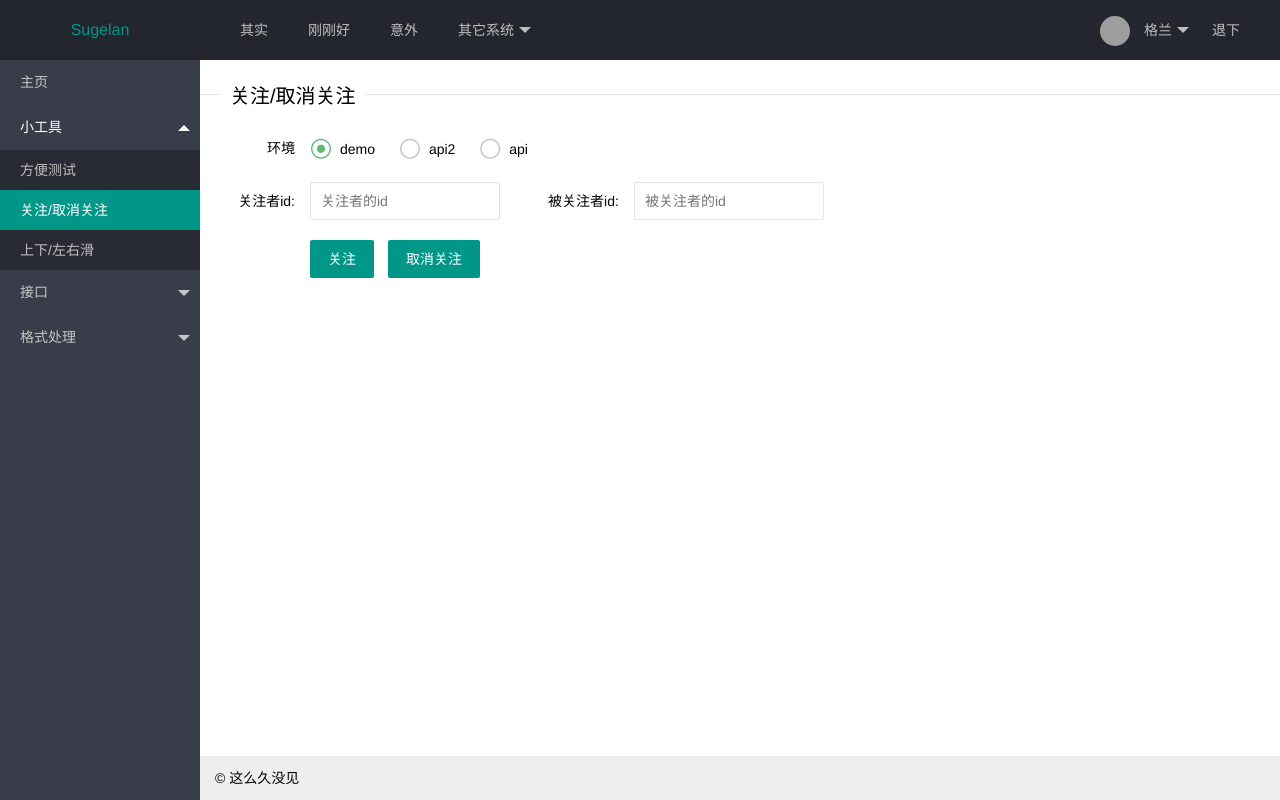
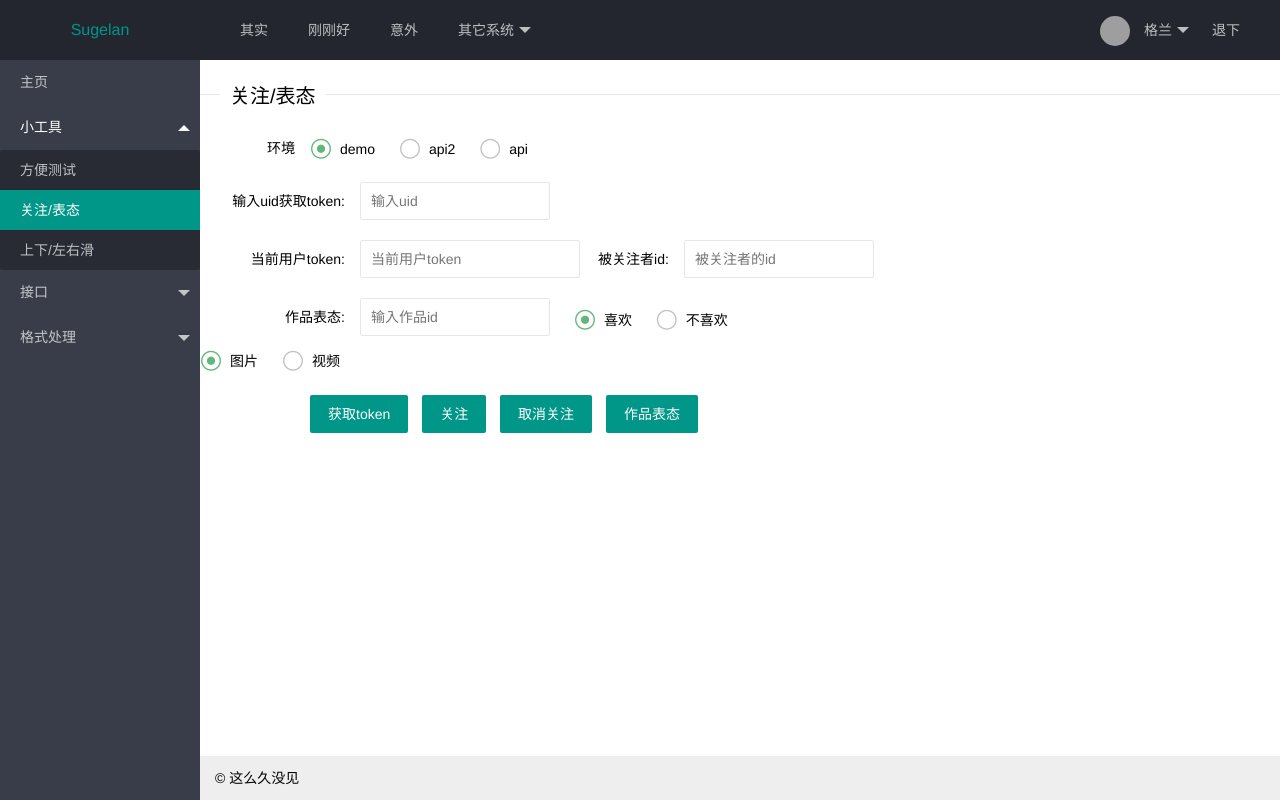
Before and after one commit to sumeilan/mysite, a Django app: page /follow/ in a window 1280 px wide. Run offline with Django 3.2, Linux system fonts and the light colour scheme; some libraries are stand-ins or nearby versions; grey boxes are pictures that could not be loaded.

Commit message:
20200811

```diff
--- a/lemon/views.py
+++ b/lemon/views.py
@@ -23,9 +23,10 @@ def send_url(env, path, header, body):
     body = body
     headers = eval(header)
     response = requests.post(url, body, headers=headers, verify=False)
-    # return HttpResponse(response, content_type="application/json")
+    print(body)
+    print(headers)
+    print(response)
     return HttpResponse(response)
-
 
 def testp(request):
     if request.method == 'POST':
@@ -39,7 +40,6 @@ def testp(request):
         else:
             return HttpResponse(u'输入为空 ')
     else:
-
         return HttpResponse(u'方法不对')
 
 
@@ -48,6 +48,3 @@ def connect_adb(request):
     # ww = "python E:\python\tools\shouye_bofangye.py"
     re = os.popen(swipe)
     return HttpResponse(re)
-
-def save_case(request):
-    return HttpResponse('done')
--- a/templates/follow.html
+++ b/templates/follow.html
@@ -47,7 +47,7 @@
                     <a href="javascript:;">小工具</a>
                     <dl class="layui-nav-child">
                         <dd><a href="{% url 'tools' %}">方便测试</a></dd>
-                        <dd class="layui-this"><a href="{% url 'follow' %}">关注/取消关注</a></dd>
+                        <dd class="layui-this"><a href="{% url 'follow' %}">关注/表态</a></dd>
                         <dd><a href="{% url 'lemon' %}">上下/左右滑</a></dd>
                     </dl>
                 </li>
@@ -72,7 +72,7 @@
 
     <div class="layui-body">
         <fieldset class="layui-elem-field layui-field-title" style="margin-top:20px;">
-            <legend>关注/取消关注</legend>
+            <legend>关注/表态</legend>
         </fieldset>
 
         <form class="layui-form" action="" lay-filter="example" style="width:70%">
@@ -87,26 +87,68 @@
 
             <div class="layui-form-item">
                 <div class="layui-inline">
-                    <label class="layui-form-label">关注者id:</label>
+                    <label class="layui-form-label" style="width:130px">输入uid获取token:</label>
                     <div class="layui-input-inline">
-                        <input name="uid" autocomplete="off" class="layui-input" placeholder="关注者的id">
+                        <input name="uid" id="uid" class="layui-input" placeholder="输入uid">
+                    </div>
+                </div>
+                <div class="layui-inline">
+                    <label class="layui-form-label" id="u_token" style="display:none"></label>
+                </div>
+            </div>
+
+            <div class="layui-form-item">
+                <div class="layui-inline">
+                    <label class="layui-form-label" style="width:130px">当前用户token:</label>
+                    <div class="layui-input-inline">
+                        <input name="token" id="token" class="layui-input" placeholder="当前用户token" style="width:220px">
                     </div>
                 </div>
                 <div class="layui-inline">
                     <label class="layui-form-label">被关注者id:</label>
                     <div class="layui-input-inline">
-                        <input name="uid" autocomplete="off" class="layui-input" placeholder="被关注者的id">
+                        <input name="f_uid" id="f_uid" class="layui-input" placeholder="被关注者的id">
                     </div>
                 </div>
             </div>
+
+            <div class="layui-form-item">
+                <div class="layui-inline">
+                    <label class="layui-form-label" style="width:130px">作品表态:</label>
+                    <div class="layui-input-inline">
+                        <input name="obj_id" id="obj_id" class="layui-input" placeholder="输入作品id" >
+                    </div>
+                </div>
+                <div class="layui-inline">
+                    <div class="layui-input-inline">
+                        <input type="radio" name="judge" value="1" title="喜欢" checked="">
+                        <input type="radio" name="judge" value="0" title="不喜欢">
+                    </div>
+                </div>
+                <div class="layui-inline">
+                    <div class="layui-input-inline">
+                        <input type="radio" name="obj_type" value="9" title="图片" checked="">
+                        <input type="radio" name="obj_type" value="10" title="视频">
+                    </div>
+                </div>
+            </div>
+
             <div class="layui-form-item">
                 <div class="layui-inline">
                     <label class="layui-form-label"></label>
-                    <button type="button" class="layui-btn" lay-submit="" lay-filter="follow">关注
+                    <button type="button" class="layui-btn" id="get_token">获取token
                     </button>
                 </div>
                 <div class="layui-inline">
-                    <button type="button" class="layui-btn" lay-submit="" lay-filter="unfollow">取消关注
+                    <button type="button" class="layui-btn" id="follow">关注
+                    </button>
+                </div>
+                <div class="layui-inline">
+                    <button type="button" class="layui-btn" id="unfollow">取消关注
+                    </button>
+                </div>
+                <div class="layui-inline">
+                    <button type="button" class="layui-btn" id="judge">作品表态
                     </button>
                 </div>
             </div>
@@ -130,103 +172,95 @@
             , layedit = layui.layedit
             , laydate = layui.laydate;
 
-        //监听提交
-        form.on('submit(demo1)', function (data) {
-            {#datas = JSON.stringify(data.field)#}
-            {#layer.alert(JSON.stringify(data.field.header))#}
-            var expect_result = $('#expect_result').val();
+
+        //获取token
+        layui.$('#get_token').on('click', function () {
+            var uid = $('#uid').val();
+            var env = $('input[name="env"]:checked ').val();
+            var path = "/api/sample/token"
+            var body ={"uid":uid}
+            var header ='{"versionCode":"android_2.3.0","Content-Type":"application/json","X-Token":"4b5d4b5e0044","Authorization":":82ec573c9e35dghh39e46075hd113j3h"}'
+
             $.ajax({
                 url: "/testp/",
                 type: 'POST',     // 请求类型，常用的有 GET 和 POST
-                data: data.field,
+                data: { "env":env,"path":path, "body":JSON.stringify(body), "header":header},
                 dataType: "json",
                 success: function (data) { // 接口调用成功回调函数
-                    console.log("expect_result:", expect_result);
-                    console.log("result:", (JSON.stringify(data.data).search(expect_result)));
-                    $("#actual_result").html(JSON.stringify(data))
-                    if ((JSON.stringify(data).search(expect_result)) != -1) {
-                        if (data.msg == '请求成功') {
-                            $("#test_result").html('pass')
-                            document.getElementById('test_result').style.color = 'green'
-                            document.getElementById('save_case').setAttribute("class", "layui-btn")
-                            $("#save_case").attr("disabled", false);
-                        }
-                        else {
-                            $("#test_result").html('fail')
-                        }
-                    }
-                    else {
-                        $("#test_result").html('fail')
-                    }
-                }
-            });
-            return false;
-        });
-
-        //表单赋值
-        layui.$('#LAY-component-form-setval').on('click', function () {
-            form.val('example', {
-                "path": "/api/banner/get_banner_list" // "name": "value"
-                ,
-                "expect_result": "请求成功"
-                ,
-                "body": '{"type":"4"}'
-                ,
-                "header": '{"versionCode":"android_2.2.0","Content-Type":"application/json","X-Token":"4b5d4b5e0044","Authorization":":82ec573c9e35dghh39e46075hd113j3h"}'
-            });
-        });
-
-        //保存用例
-        layui.$('#save_case').on('click', function () {
-            layer.open({
-                type: 1,
-                title: "保存用例",
-                area: ['50%', '68%'],
-                btn: ['保存', '取消'],
-                shadeClose: true,
-                shade: 0,
-                content: $("#case"),
-                success: function () {
-                    form.val('case', {
-                        "c_path": $('#path').val(),
-                        "c_header": $('#header').val(),
-                        "c_body": $('#body').val(),
-                        "e_result": $('#expect_result').val(),
-                    });
-                },
-                yes: function (index, layero) {
-                    $.ajax({
-                        url: "/save_case/",
-                        type: 'POST',
-                        data: {
-                            "case_file": $('#case_file').val(),
-                            "module": $('#module').val(),
-                            "case_name": $('#case_name').val(),
-                            "c_path": $('#c_path').val(),
-                            "c_header": $('#c_header').val(),
-                            "c_body": JSON.stringify($('#c_body').val()),
-                            "e_result": $('#e_result').val(),
-                            "method": $('#method').val()
-                        },
-                        dataType: "json",
-                        success: function () {
-                            layer.alert('3111111111111111113');
-                        }
-                    });
-                    layer.msg('保存成功');
-                    layer.close(index);
+                    layer.msg(JSON.stringify(data.msg))
+                    $("#u_token").html("token:"+JSON.stringify(data.data.access_token))
+                    document.getElementById('u_token').style.display = 'inline'
+                    form.val('example', {
+                    "token": data.data.access_token
+                 });
                 }
             });
         });
 
+        //关注
+        layui.$('#follow').on('click', function () {
+            var token = $('#token').val();
+            var f_uid = $('#f_uid').val();
+            var env = $('input[name="env"]:checked ').val();
+            var path = "/api/user/follow"
+            var body ={"user_id":f_uid,"access_token":token}
+            var header ='{"versionCode":"android_2.3.0","Content-Type":"application/json","X-Token":"4b5d4b5e0044","Authorization":":82ec573c9e35dghh39e46075hd113j3h"}'
 
-        //表单取值
-        layui.$('#LAY-component-form-getval').on('click', function () {
-            var data = form.val('example');
-            layer.alert(JSON.stringify(data));
+            $.ajax({
+                url: "/testp/",
+                type: 'POST',     // 请求类型，常用的有 GET 和 POST
+                data: { "env":env,"path":path, "body":JSON.stringify(body), "header":header},
+                dataType: "json",
+                success: function (data) { // 接口调用成功回调函数
+                    layer.msg(JSON.stringify(data.msg))
+                }
+            });
         });
 
+        //取消关注
+        layui.$('#unfollow').on('click', function () {
+            var token = $('#token').val();
+            var f_uid = $('#f_uid').val();
+            var env = $('input[name="env"]:checked ').val();
+            var path = "/api/user/follow_remove"
+            var body ={"user_id":f_uid,"access_token":token}
+            var header ='{"versionCode":"android_2.3.0","Content-Type":"application/json","X-Token":"4b5d4b5e0044","Authorization":":82ec573c9e35dghh39e46075hd113j3h"}'
+
+            $.ajax({
+                url: "/testp/",
+                type: 'POST',     // 请求类型，常用的有 GET 和 POST
+                data: { "env":env,"path":path, "body":JSON.stringify(body), "header":header},
+                dataType: "json",
+                success: function (data) { // 接口调用成功回调函数
+                    layer.msg(JSON.stringify(data.msg))
+                }
+            });
+        });
+
+        //作品表态
+        layui.$('#judge').on('click', function () {
+            var token = $('#token').val();
+            var obj_id = $('#obj_id').val();
+            var env = $('input[name="env"]:checked ').val();
+            var obj_type = $('input[name="obj_type"]:checked ').val();
+            var judge = $('input[name="judge"]:checked ').val();
+            var path = "/api/user_lemon/judge_content"
+            var body ={"obj_id":obj_id,"read_progress":"100","obj_type":obj_type,"like":judge,"access_token":token}
+            var header ='{"versionCode":"android_2.3.0","Content-Type":"application/json","X-Token":"4b5d4b5e0044","Authorization":":82ec573c9e35dghh39e46075hd113j3h"}'
+
+            $.ajax({
+                url: "/testp/",
+                type: 'POST',     // 请求类型，常用的有 GET 和 POST
+                data: { "env":env,"path":path, "body":JSON.stringify(body), "header":header},
+                dataType: "json",
+                success: function (data) { // 接口调用成功回调函数
+                    layer.msg(JSON.stringify(data.msg))
+                }
+            });
+        });
     });
+
+
 
 
 </script>
--- a/templates/index.html
+++ b/templates/index.html
@@ -48,7 +48,7 @@
                     <a href="javascript:;">小工具</a>
                     <dl class="layui-nav-child">
                         <dd ><a href="{% url 'tools' %}">方便测试</a></dd>
-                        <dd><a href="{% url 'follow' %}">关注/取消关注</a></dd>
+                        <dd><a href="{% url 'follow' %}">关注/表态</a></dd>
                         <dd><a href="{% url 'lemon' %}">上下/左右滑</a></dd>
                     </dl>
                 </li>
--- a/templates/lemon.html
+++ b/templates/lemon.html
@@ -50,7 +50,7 @@
                     <a href="javascript:;">小工具</a>
                     <dl class="layui-nav-child">
                         <dd><a href="{% url 'tools' %}">方便测试</a></dd>
-                        <dd ><a href="{% url 'follow' %}">关注/取消关注</a></dd>
+                        <dd ><a href="{% url 'follow' %}">关注/表态</a></dd>
                         <dd class="layui-this"><a href="{% url 'lemon' %}">上下/左右滑</a></dd>
                     </dl>
                 </li>
```
Also changed, not shown: lemon/views2.py (+2 -26 lines).
